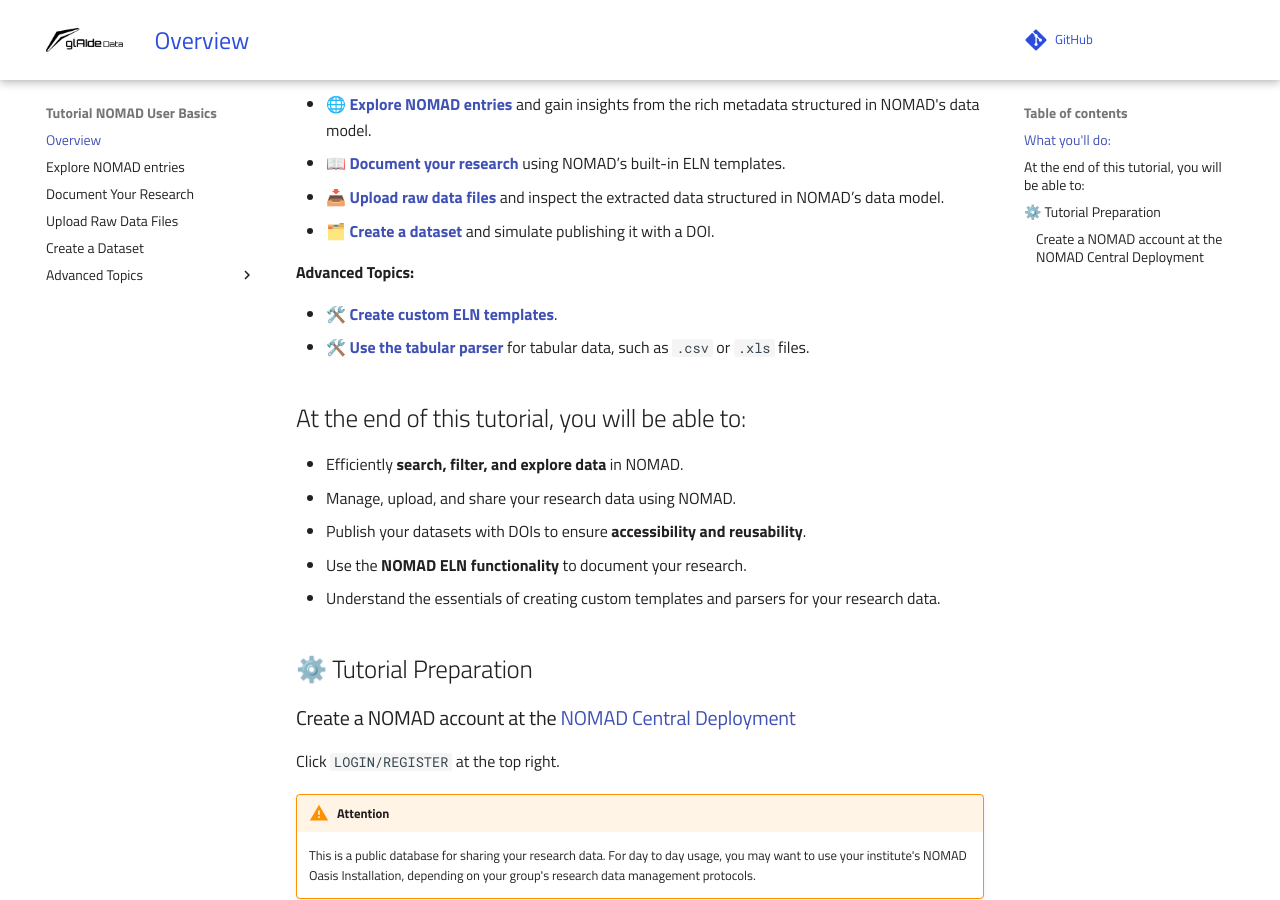
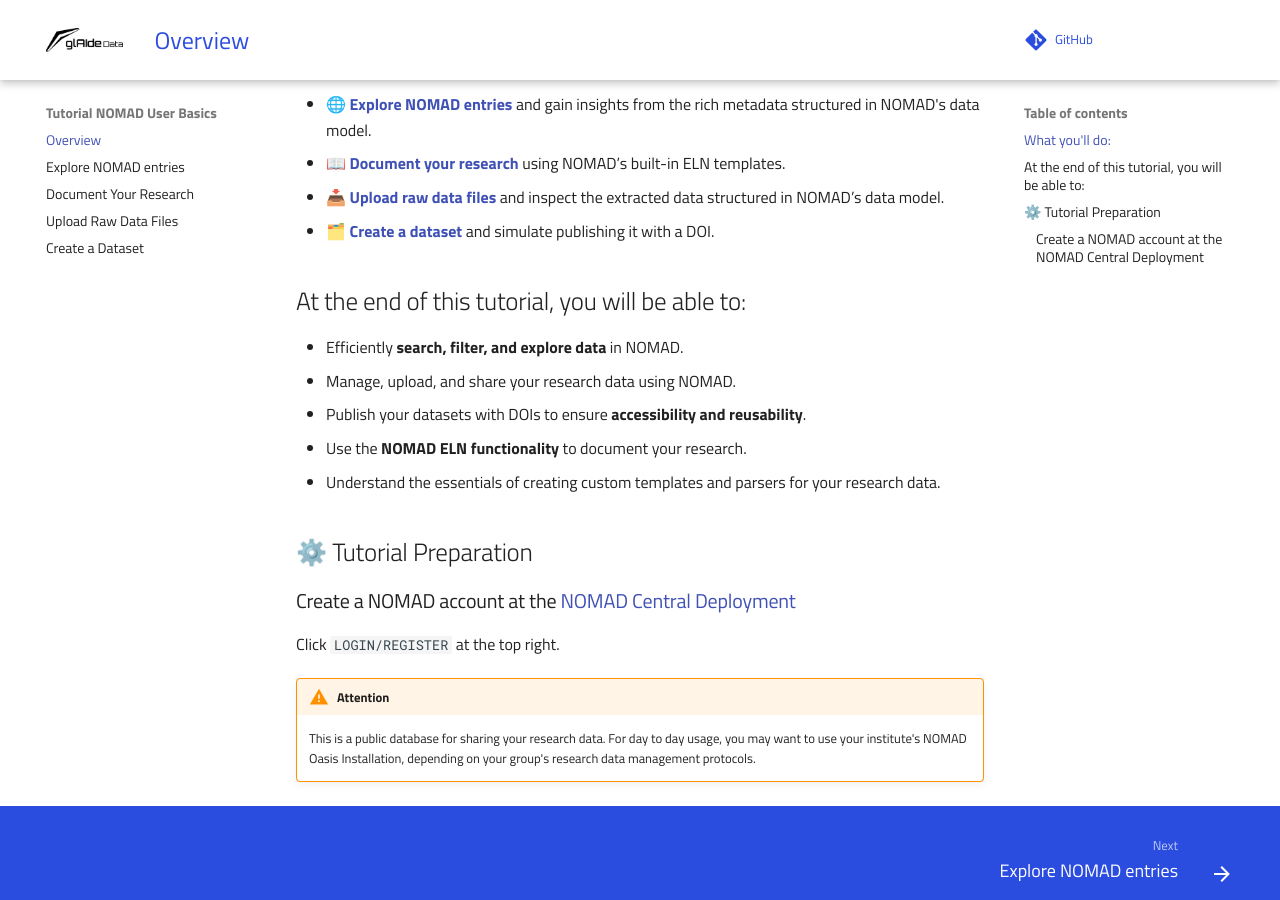
Before and after one commit to glaidedata/nomad-development-workshop-pages, an MkDocs documentation site: the page built from docs/index.md, in a window 1280 px wide and 900 px high, scrolled down 380 px. Built offline with MkDocs 1.6.1 and Material for MkDocs 9.7.7, drawn with Linux system fonts in a browser that asks for light colours; comment, search, counter and statistics services are not loaded.

Commit message:
comment out

```diff
--- a/docs/index.md
+++ b/docs/index.md
@@ -9,10 +9,10 @@
 - 📥 [**Upload raw data files**](./T16_3/T16_3_upload_raw_data_files.md) and inspect the extracted data structured in NOMAD’s data model.
 - 🗂️ [**Create a dataset**](./T16_5/T16_5_create_a_dataset.md) and simulate publishing it with a DOI.
 
-**Advanced Topics:**
+<!-- **Advanced Topics:** -->
 
-- 🛠️ [**Create custom ELN templates**](./T16_7/T16_7_create_custom_eln_templates.md).
-- 🛠️ [**Use the tabular parser**](./T16_8/T16_8_write_a_custom_parser.md) for tabular data, such as `.csv` or `.xls` files.
+<!-- - 🛠️ [**Create custom ELN templates**](./T16_7/T16_7_create_custom_eln_templates.md).
+- 🛠️ [**Use the tabular parser**](./T16_8/T16_8_write_a_custom_parser.md) for tabular data, such as `.csv` or `.xls` files. -->
 
 ## At the end of this tutorial, you will be able to:
 - Efficiently **search, filter, and explore data** in NOMAD.
--- a/mkdocs.yml
+++ b/mkdocs.yml
@@ -14,9 +14,9 @@
   - Upload Raw Data Files: T16_3/T16_3_upload_raw_data_files.md
 #      - Visualize Your Data: T16_4/T16_4_visualize_your_data.md
   - Create a Dataset: T16_5/T16_5_create_a_dataset.md
-  - Advanced Topics:
-      - Create Custom ELN Templates: T16_7/T16_7_create_custom_eln_templates.md
-      - Use Tabular Parser: T16_8/T16_8_write_a_custom_parser.md
+  # - Advanced Topics:
+  #     - Create Custom ELN Templates: T16_7/T16_7_create_custom_eln_templates.md
+  #     - Use Tabular Parser: T16_8/T16_8_write_a_custom_parser.md
 
 plugins:
  - search
```
Also changed, not shown: README.md (+3 -3 lines).
